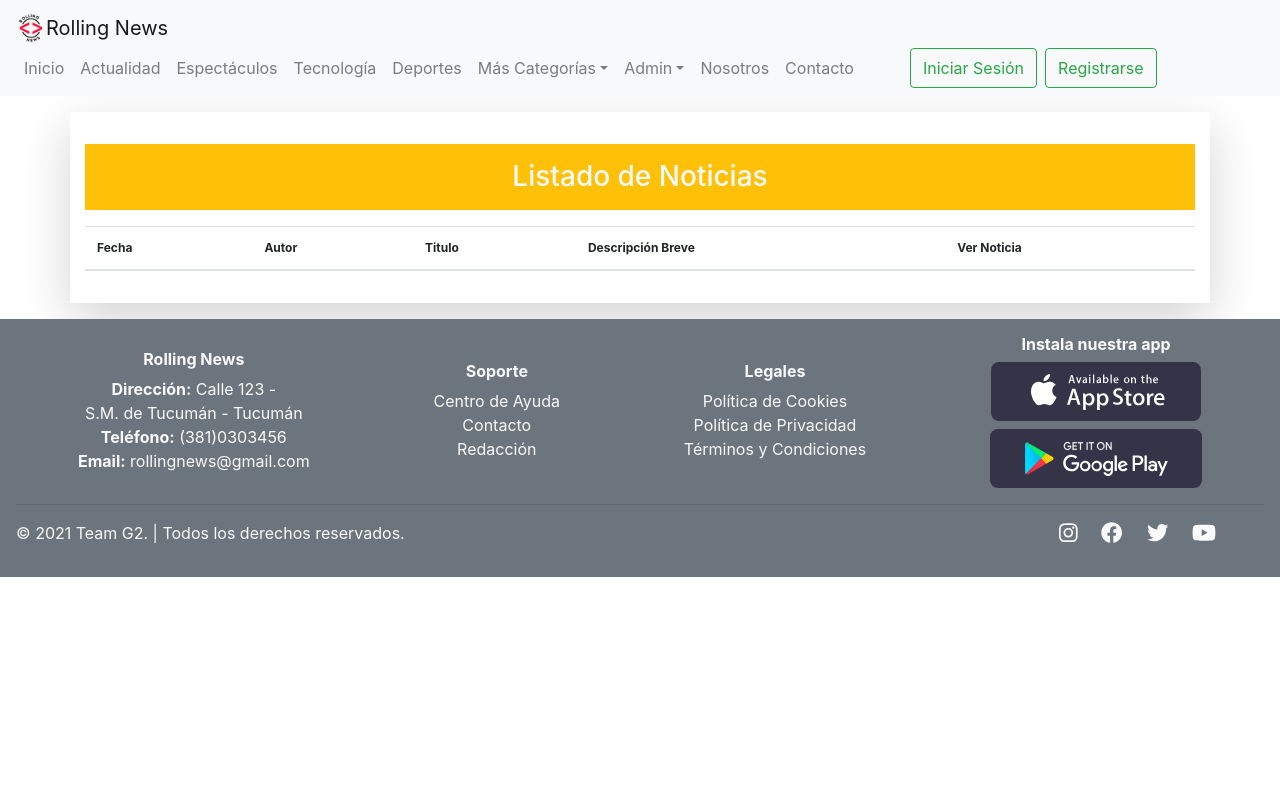
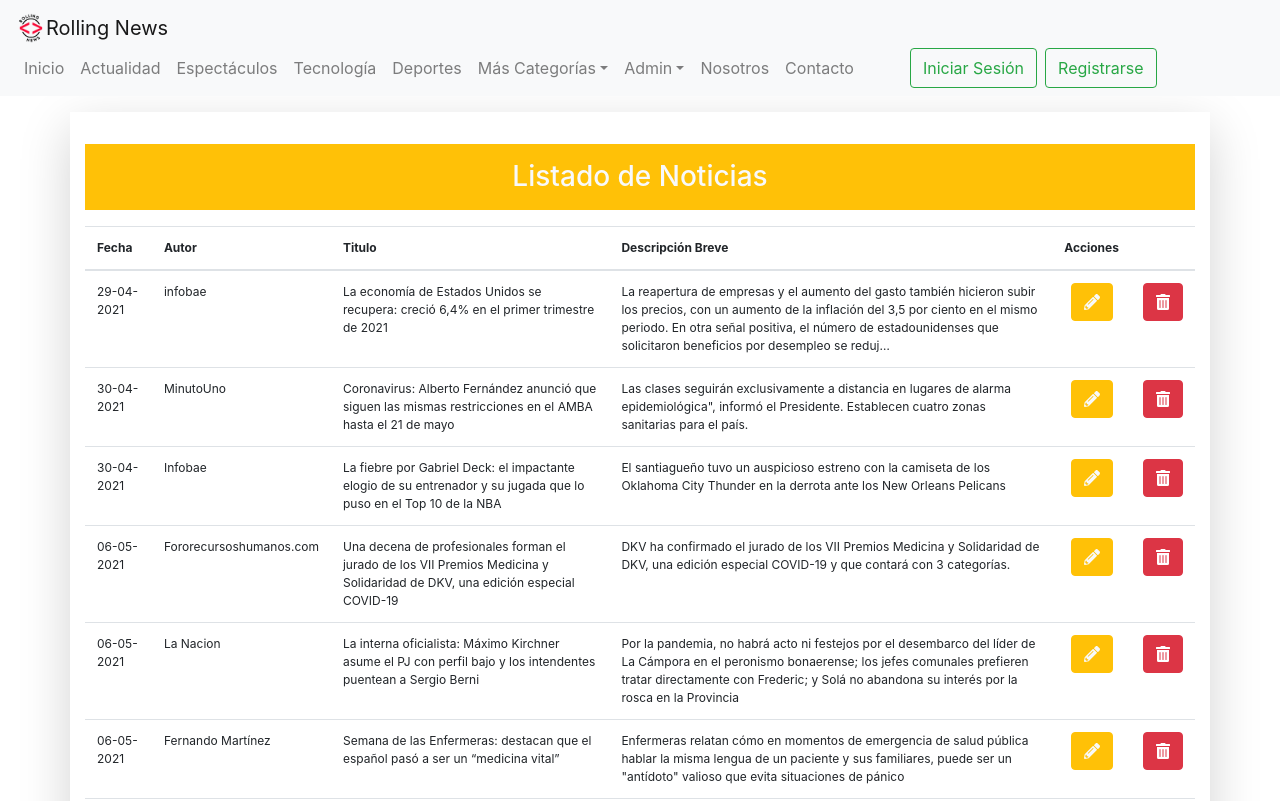
Before and after one commit to slmoran90/RollingNews-Grupo2, a React (Create React App) app: page /noticias/listar in a window 1280 px wide. Shown: the top 801 px of the page. Built offline with nearby package versions, Linux system fonts and the light colour scheme; data requests are answered from the project's data file.

Commit message:
Se agrega componente listar noticias del menu de administracion

```diff
--- a/src/App.js
+++ b/src/App.js
@@ -15,12 +15,14 @@ import ListarNoticias from "./components/noticias/ListarNoticias";
 function App() {
   // URL donde estan guardadas las categorias
   const URLcategorias = process.env.REACT_APP_API_URLcategorias;
-  // URL donde estan guardadas las noticias
+
+  // URL donde estan almacenadas las noticias
     const URLnoticias = process.env.REACT_APP_API_URLnoticias;
 
-  // state para get de categorias y ejecutar solo en montaje
+  // state para get de categorias
   const [categorias, setCategorias] = useState([]);
-   // state para get de noticias y ejecutar solo en montaje
+
+    // state para almacenar resultados del fetch
     const [noticias, setNoticias] = useState([]);
 
   useEffect(() => {
@@ -41,13 +43,14 @@ function App() {
     }
   };
 
-  // Consultar API noticias
   const consultarAPInoticias = async () => {
+    // buscar las noticias que tengan las categoria pasada como parametro en la URL
         try {
             const respuesta = await fetch(URLnoticias);
             if (respuesta.status === 200) {
                 const noticiasFiltradas = await respuesta.json();
-          setNoticias(noticiasFiltradas);
+                await setNoticias(noticiasFiltradas);
+                // console.log('noticias en app: ',noticiasFiltradas);
             }
         } catch (error) {
             console.log(error);
@@ -58,12 +61,9 @@ function App() {
             )
         }
     }
-  //=========================
 
   return (
-    // Crear sistema de rutas usando SIEMPRE Router y switch
     <Router>
-      {/* se invoca el navbar*/}
       <Navegacion></Navegacion>
 
       <Switch>
--- a/src/components/categorias/ListarCategoria.js
+++ b/src/components/categorias/ListarCategoria.js
@@ -3,6 +3,7 @@ import {ListGroup, Container} from 'react-bootstrap'
 import ItemCategoria from './ItemCategoria';
 
 const ListarCategoria = (props) => {
+    // console.log('props en listar categoria: ',props)
     return (
         <Container className='shadow-lg w-75 my-3 py-3 px-5 pb-3'>
             <h3 className="text-center my-3 py-3 bg-warning text-light">
@@ -13,7 +14,6 @@ const ListarCategoria = (props) => {
                 {
                     props.categorias.map ((categoria)=><ItemCategoria categoria={categoria} key={categoria.id} consultarAPIcategorias={props.consultarAPIcategorias}></ItemCategoria>)
                 }
-
             </ListGroup>
         </Container>
     );
--- a/src/components/categorias/NuevaCategoria.js
+++ b/src/components/categorias/NuevaCategoria.js
@@ -21,17 +21,13 @@ const NuevaCategoria = (props) => {
 
     useEffect(() => {
         handleReset();
-        setError(false);
-        setMensajeError('');
     }, []);
 
-    //====== limpiar formulario =========
-    const [validated, setValidated] = useState(false);
+    //====== limpiar formulario ========
     const formRef = useRef(null);
 
     const handleReset = () => {
         formRef.current.reset();
-        setValidated(false);
         setError(false);
         setMensajeError('');
     };
@@ -51,7 +47,6 @@ const NuevaCategoria = (props) => {
 
             //== verifica que NO exista el nombre de categoria ===
             const encontrada = await buscarCategoria();
-            // console.log("encontrada antes de guardar:",encontrada);
             //====================================================
             if (encontrada.length === 0){
                 // === NO EXISTE CATEGORIA => guarda en la API categorias ===
@@ -76,7 +71,6 @@ const NuevaCategoria = (props) => {
                             'success'
                         )
                         //limpiar imputs
-                        setValidated(true);
                         handleReset();
 
                         //actualiza lista de categorias
@@ -121,7 +115,6 @@ const NuevaCategoria = (props) => {
     return (
         <Container className="shadow-lg my-4 py-3 w-75">
         <Form ref={formRef} className="mx-5" onSubmit={handleSubmit}>
-        {/* <Form ref={formRef} validated={validated} className="mx-5" onSubmit={handleSubmit}>      */}
             <h3 className="text-center my-3 py-3 bg-warning text-light">Agregar Nueva Categoría</h3>
             <Form.Group className='py-2'>
                 <Form.Label>Nombre de la Categoría *</Form.Label>
--- a/src/components/noticias/ItemNoticia.js
+++ b/src/components/noticias/ItemNoticia.js
@@ -5,19 +5,20 @@ import { FontAwesomeIcon } from '@fortawesome/react-fontawesome';
 import { faPencilAlt,faTrashAlt } from '@fortawesome/free-solid-svg-icons';
 
 const ItemNoticia = (props) => {
-
+    // console.log(props)
     const eliminaNoticia = () =>{
         console.log("elimina noticia")
     }
-    console.log(props.info)
+
     return (
         <tr className="textoNoticia">
             <td>{props.info.fechaNoticia}</td>
             <td>{props.info.autorNoticia}</td>
             <td>{props.info.tituloNoticia}</td>
             <td>{props.info.noticiaBreve}</td>
-            <td className='text-center'><Link className='btn btn-primary text-light mr-3' to={'/noticias/editar/'+props.info.id}><FontAwesomeIcon icon={faPencilAlt}></FontAwesomeIcon> </Link></td>
-            <td className='text-center'><Button variant='danger' className='mr-2' onClick={()=> eliminaNoticia(props.info.id)}><FontAwesomeIcon icon={faTrashAlt}></FontAwesomeIcon></Button></td>
+
+            <td className='text-center'><Link className='btn btn-warning text-light' to={'/noticias/editar/'+props.info.id}><FontAwesomeIcon icon={faPencilAlt}></FontAwesomeIcon> </Link></td>
+            <td className='text-right'><Button variant='danger' onClick={()=> eliminaNoticia(props.info.id)}><FontAwesomeIcon icon={faTrashAlt}></FontAwesomeIcon></Button></td>
         </tr>
     );
 };
--- a/src/components/noticias/ItemNoticiaxCateg.js
+++ b/src/components/noticias/ItemNoticiaxCateg.js
@@ -1,5 +1,4 @@
 import React from "react";
-import { Container, Card, Button } from "react-bootstrap";
 import {Link} from 'react-router-dom'
 import { FontAwesomeIcon } from '@fortawesome/react-fontawesome';
 import { faSearch } from '@fortawesome/free-solid-svg-icons';
--- a/src/components/noticias/ListarNoticias.js
+++ b/src/components/noticias/ListarNoticias.js
@@ -1,11 +1,38 @@
 
-import React  from 'react';
+import React, {useEffect,useState} from 'react';
 import { Container, Table } from 'react-bootstrap';
 import ItemNoticia from './ItemNoticia';
+import Swal from 'sweetalert2';
 
 const ListarNoticias = (props) => {
+    console.log('PROPS en listar noticias: ', props.children[1].sort())
     // URL donde estan almacenadas las noticias
-    const URLnoticias = process.env.REACT_APP_API_URLnoticias;
+    // const URLnoticias = process.env.REACT_APP_API_URLnoticias;
+
+     // state para almacenar resultados del fetch
+    // const [noticias, setNoticias] = useState([]);
+
+    // useEffect(async () => {
+    //     consultarAPInoticias();
+    // }, [])
+
+    // const consultarAPInoticias = async () => {
+    // // buscar las noticias que tengan las categoria pasada como parametro en la URL
+    //     try {
+    //         const respuesta = await fetch(URLnoticias);
+    //         if (respuesta.status === 200) {
+    //             const noticiasFiltradas = await respuesta.json();
+    //             setNoticias(noticiasFiltradas);
+    //         }
+    //     } catch (error) {
+    //         console.log(error);
+    //         Swal.fire(
+    //             'Ocurrió un Error!',
+    //             'Inténtelo en unos minutos.',
+    //             'error'
+    //         )
+    //     }
+    // }
 
     return (
         <Container className='container my-3 py-3 shadow-lg'>
@@ -17,13 +44,14 @@ const ListarNoticias = (props) => {
                         <th>Autor</th>
                         <th>Titulo</th>
                         <th>Descripción Breve</th>
-                        <th>Ver Noticia</th>
+                        <th>Acciones</th>
+                        <th></th>
                     </tr>
                 </thead>
                 <tbody>
-                    {/* {
-                        props.noticias.map((valor, indice) => <ItemNoticia key={indice} info={valor} consultarAPInoticias={props.consultarAPInoticias}></ItemNoticia>)
-                    } */}
+                    {
+                        props.children[1].map((valor, indice) => <ItemNoticia key={indice} info={valor}></ItemNoticia>)
+                    }
                 </tbody>
             </Table>
         </Container>
@@ -31,3 +59,16 @@ const ListarNoticias = (props) => {
 };
 
 export default ListarNoticias;
+
+// <div>
+//             {props.categoria[0] && (
+//                 <Container>
+//                     <h3>{props.categoria[0].categoria}</h3>
+//                     <div className='d-flex justify-content-around'>
+//                         {props.categoria.map((categoria) => (
+//                             <CardNoticia noticia={categoria} width={"18rem"} key={categoria.id}/>
+//                         ))}
+//                     </div>
+//                 </Container>
+//             )}
+//         </div>
--- a/src/components/noticias/ListarNoticiasxCateg.js
+++ b/src/components/noticias/ListarNoticiasxCateg.js
@@ -1,5 +1,5 @@
 import React, { useState, useEffect } from 'react';
-import { Container, ListGroup, Table } from 'react-bootstrap';
+import { Container, Table } from 'react-bootstrap';
 // hoook para usar parametros
 import { useParams } from 'react-router-dom';
 
```
Lines whose indentation alone changed are shown as unchanged.
